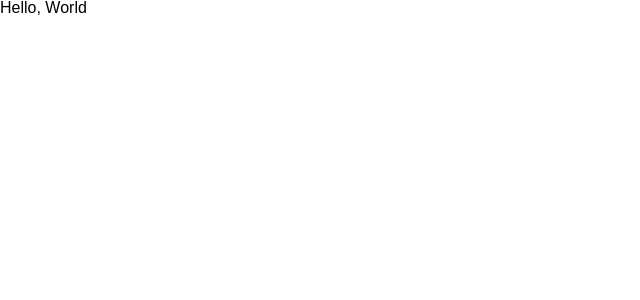
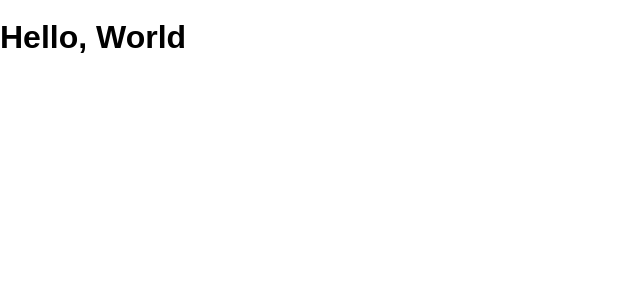
Before and after one commit to kprieto14/PhotoGallery, a React (Vite) app: page / in a window 1280 px wide. Shown: the top 300 px of the page, without its empty margins (0-640 px from the left). Built offline with nearby package versions, Linux system fonts and the light colour scheme.

Commit message:
Test commit

```diff
--- a/src/App.tsx
+++ b/src/App.tsx
@@ -1,5 +1,7 @@
 import React from 'react'
 
 export function App() {
-  return <div>Hello, World </div>
+  return (
+  <h1>Hello, World </h1>
+  )
 }
```
